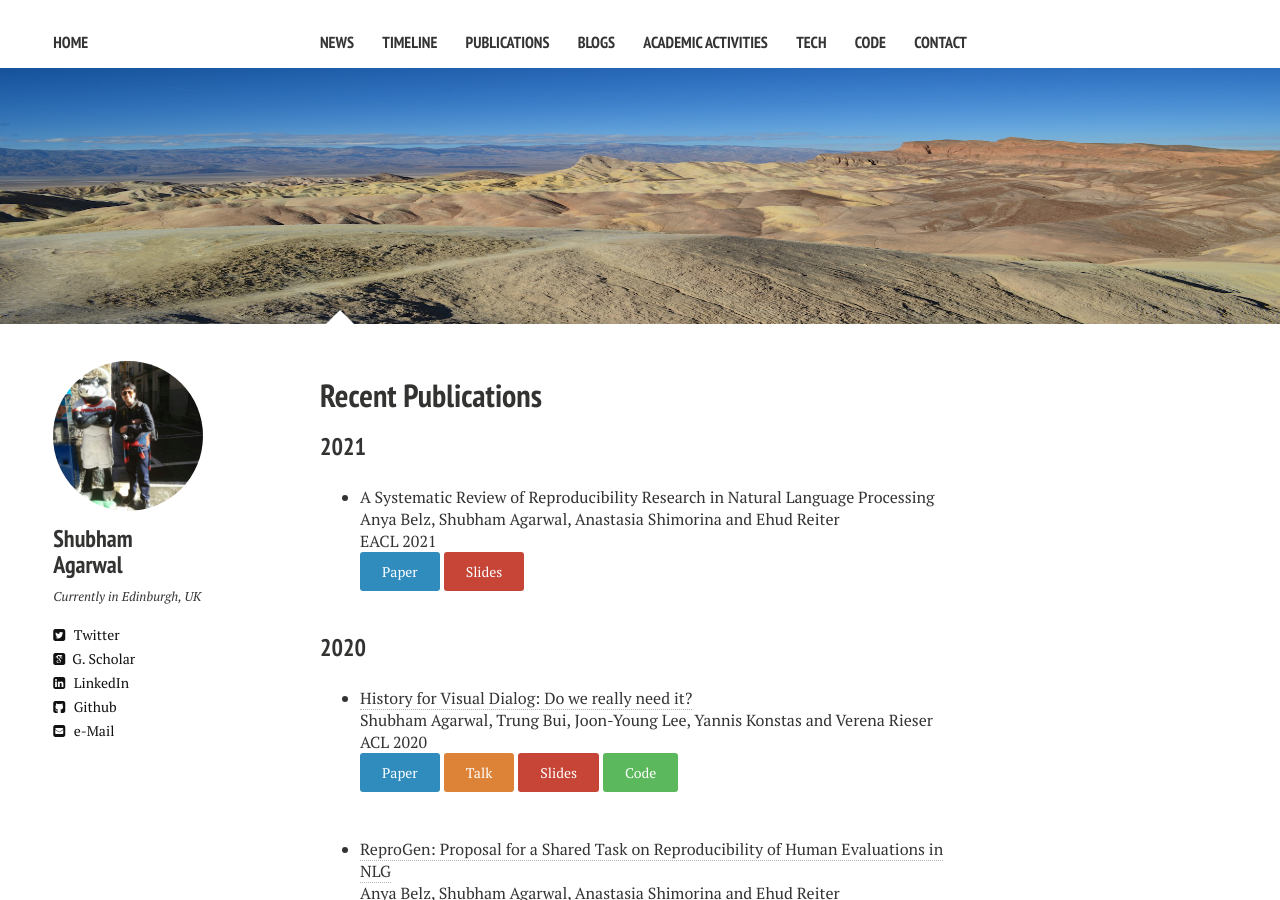
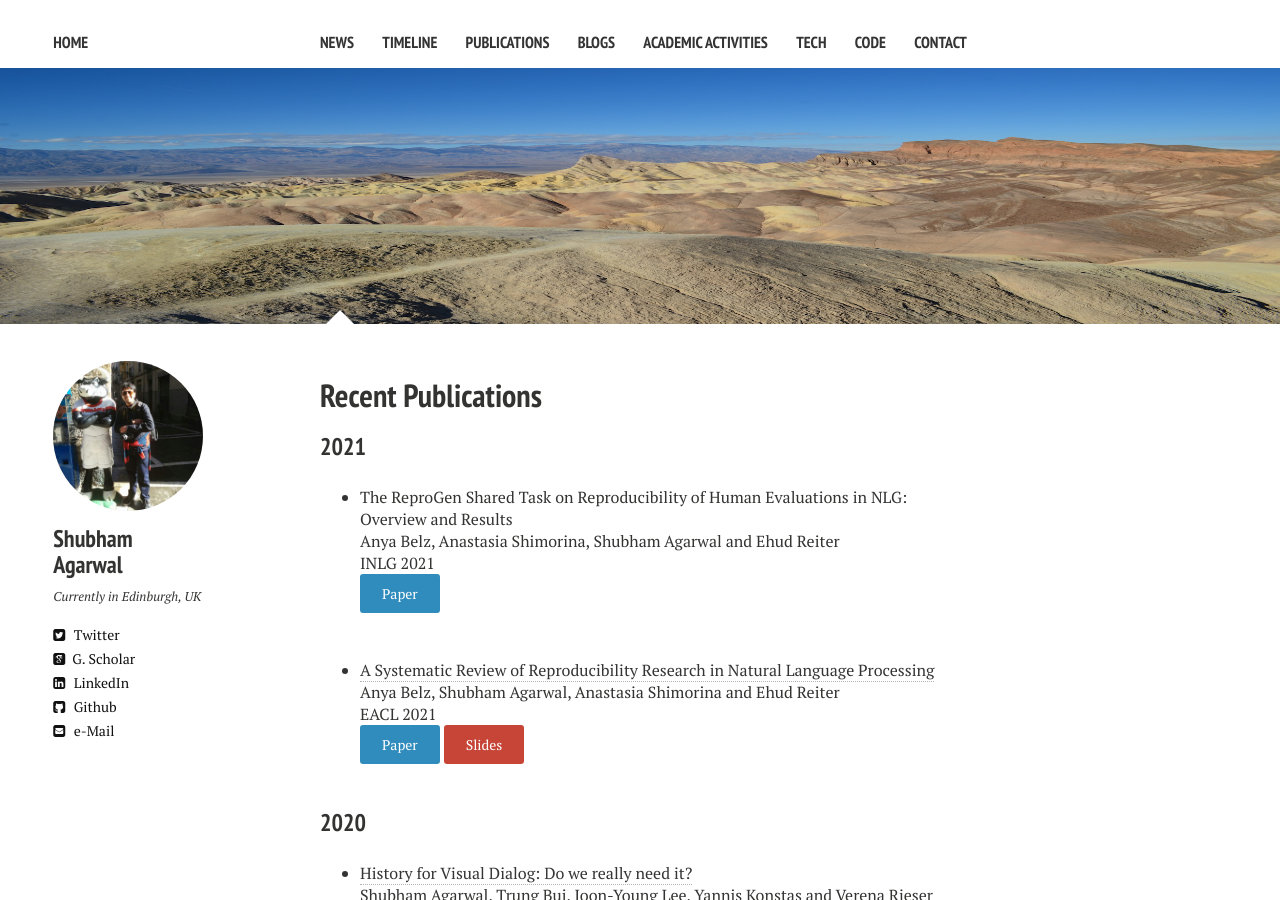
Before and after one commit to shubhamagarwal92/shubhamagarwal92.github.io, a Jekyll site: the page built from publications.md, in a window 1280 px wide and 900 px high. Built offline with Jekyll 4.4.1, drawn with Linux system fonts in a browser that asks for light colours; nearby versions of some CDN libraries.

Commit message:
Update publications.md

```diff
--- a/publications.md
+++ b/publications.md
@@ -12,7 +12,13 @@ title: Recent Publications
 
 ### 2021
 
-* A Systematic Review of Reproducibility Research in Natural Language Processing <br />
+* The ReproGen Shared Task on Reproducibility of Human Evaluations in NLG: Overview and Results <br />
+Anya Belz, Anastasia Shimorina, Shubham Agarwal and Ehud Reiter <br />
+INLG 2021
+<br />
+[<button type="button" class="btn btn-info">Paper</button>]()
+
+* [A Systematic Review of Reproducibility Research in Natural Language Processing](https://arxiv.org/pdf/2103.07929.pdf) <br />
 Anya Belz, Shubham Agarwal, Anastasia Shimorina and Ehud Reiter <br />
 EACL 2021
 <br />
```
